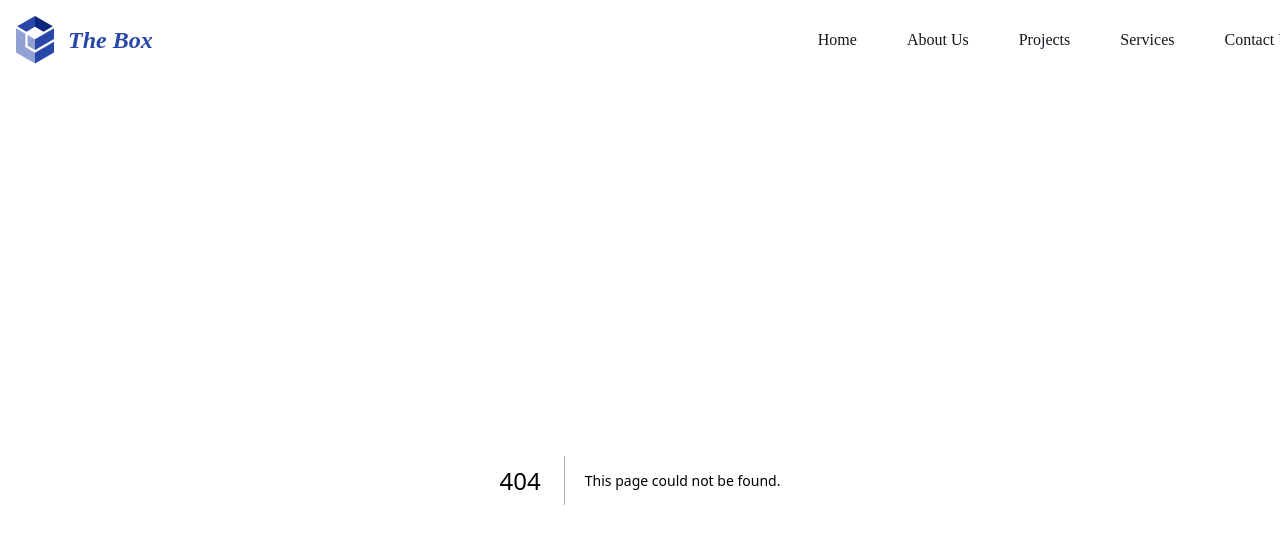
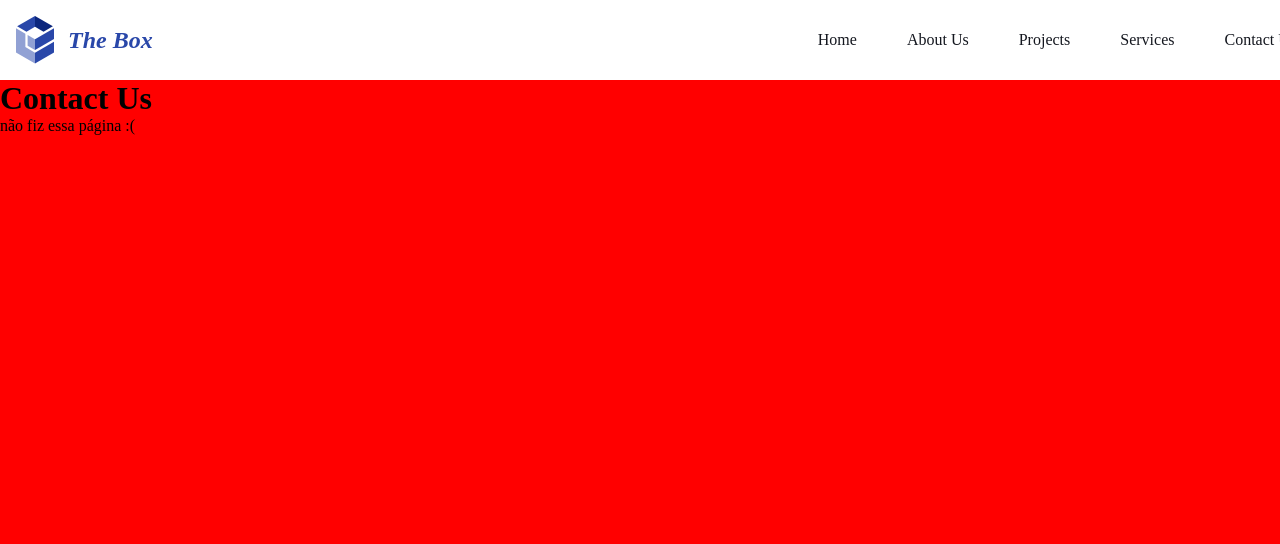
Before and after one commit to GabrielCorona2001/NextLandingPage, a Next.js app: page /contact-us in a window 1280 px wide. Before the commit this address had no page. Shown: the top 544 px of the page. Built offline with nearby package versions, Linux system fonts and the light colour scheme.

Commit message:
chore: create pages

```diff
--- /dev/null
+++ b/src/app/contact-us/page.tsx
@@ -0,0 +1,8 @@
+export default function Projects() {
+    return (
+        <div>
+         <h1>Contact Us</h1>
+         <p> não fiz essa página :( </p>
+        </div>
+    );
+}
--- a/src/app/ui/header/Header.tsx
+++ b/src/app/ui/header/Header.tsx
@@ -33,14 +33,14 @@ export default function Header() {
                             <Link href="/about-us" aria-label="About us section"  className={styles.navItemLink}> About Us</Link>
                         </li>
                         <li     className={styles.navItem}>
-                            <Link href="/contact" aria-label="Projects"  className={styles.navItemLink}> Projects</Link>
+                            <Link href="/projects" aria-label="Projects"  className={styles.navItemLink}> Projects</Link>
                         </li>
                         <li className={styles.navItem}>
-                            <Link href="/Services" aria-label="Services" className={styles.navItemLink}> Services</Link>
+                            <Link href="/services" aria-label="Services" className={styles.navItemLink}> Services</Link>
                         </li>
 
                         <li  className={styles.navItem}>
-                            <Link   href="/Contact Us" aria-label="Contact Us"  className={styles.navItemLink}>  Contact Us</Link>
+                            <Link   href="/contact-us" aria-label="Contact Us"  className={styles.navItemLink}>  Contact Us</Link>
                         </li>
                     </ul>
 
```
Also changed, not shown: src/app/about-us/page.tsx (added, +8 -0 lines), src/app/projects/page.tsx (added, +8 -0 lines), src/app/services/page.tsx (added, +8 -0 lines).
